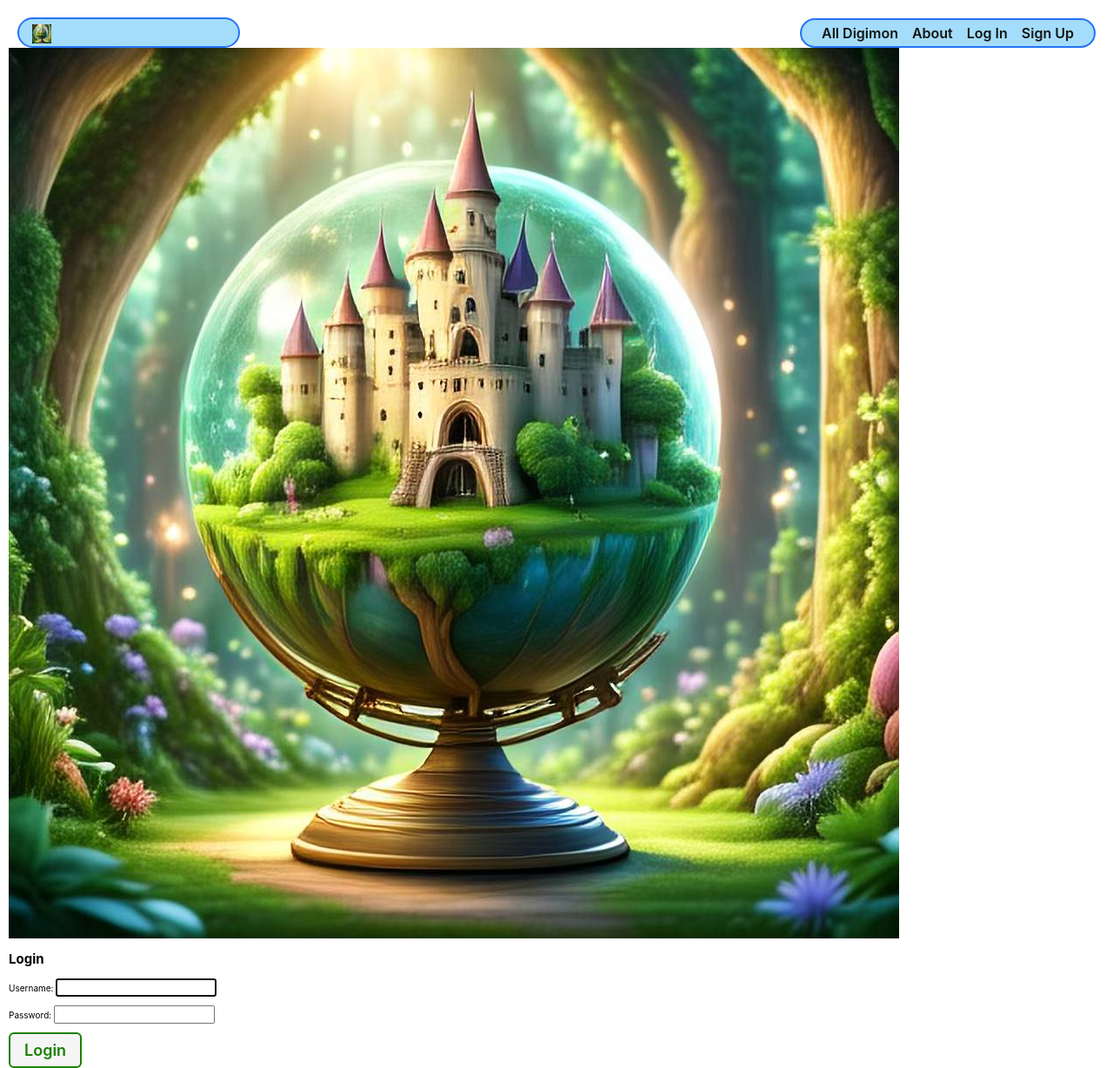
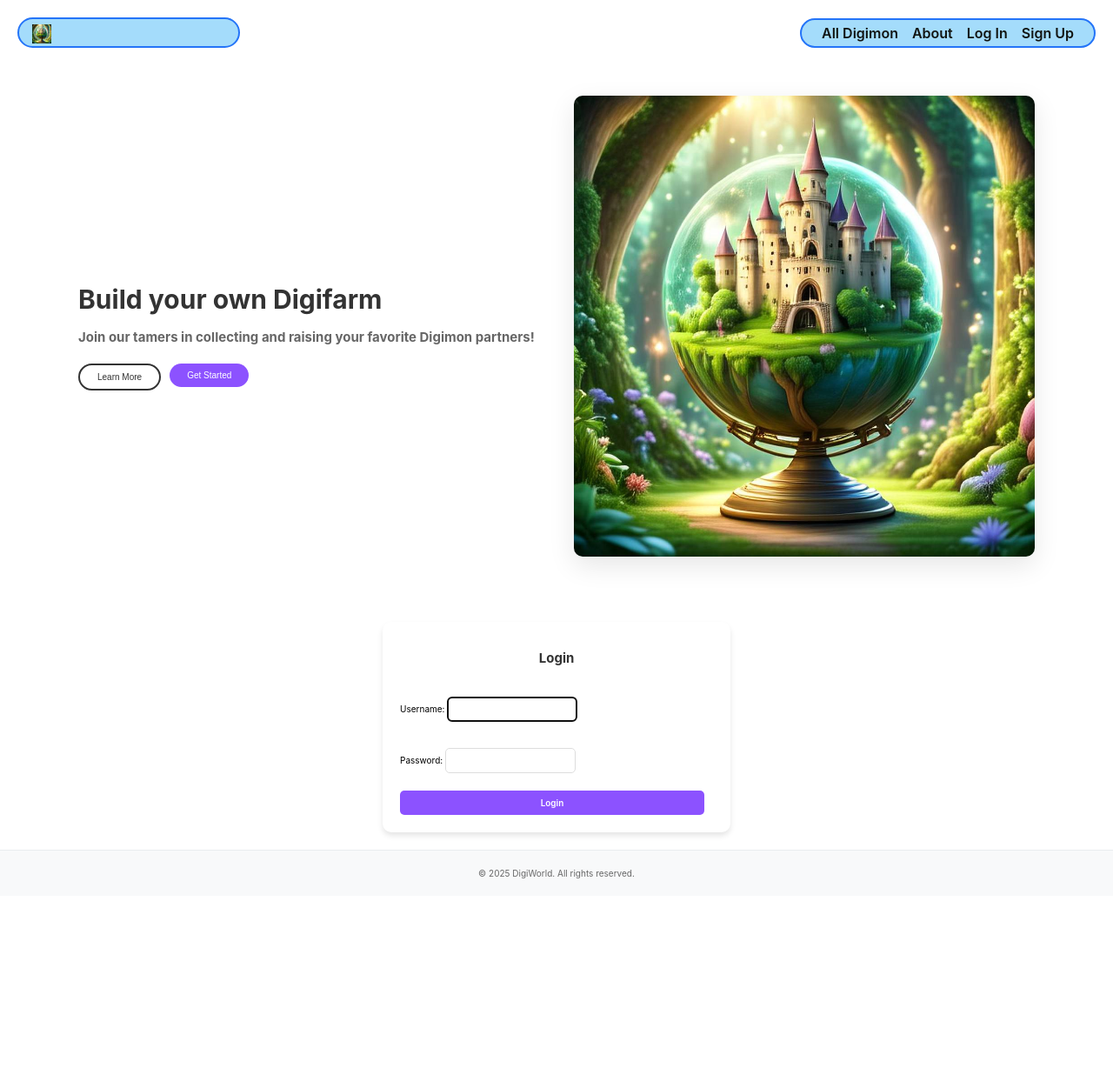
Before and after one commit to Tanisha-png/digiworld, a Django app: page / in a window 1280 px wide. Shown: the whole page at 87% size. After the commit the page ends 1010 px from the top, so only its background shows below. Run offline with Django 5.2, Linux system fonts and the light colour scheme.

Commit message:
add some home page styling and footer

```diff
--- a/main_app/static/css/base.css
+++ b/main_app/static/css/base.css
@@ -1,9 +1,8 @@
-/* static/css/base.css  */
-
 /* static/css/base.css  */
 
 html {
   box-sizing: border-box;
+  height: 100%;
 }
 
 /* The Universal Selector */
@@ -24,13 +23,12 @@ html {
 
 body {
   margin: 0;
+  min-height: 100%;
   display: flex;
   flex-direction: column;
-  align-items: center;
   font-family: -apple-system, BlinkMacSystemFont, 'Segoe UI', 'Roboto',
     'Oxygen', 'Ubuntu', 'Cantarell', 'Fira Sans', 'Droid Sans',
     'Helvetica Neue', sans-serif;
-  min-height: 100vh;
   --nav-bg: rgba(104, 197, 248, 0.7);
   --nav-bg-ff: rgba(104, 197, 248, 0.9);
   --borders: rgb(36, 116, 248) solid 2px;
@@ -51,6 +49,11 @@ body {
   --card-border-radius: 6px;
 }
 
+.wrapper {
+  flex: 1 0 auto;
+  width: 100%;
+}
+
 header {
   width: 100%;
   background: var(--nav-bg-ff); /* rgba(104, 197, 248, .9) */
@@ -68,6 +71,7 @@ ul {
 }
 
 main {
+  flex: 1;
   width: 100%;
   padding: 0 10px;
 }
@@ -164,6 +168,32 @@ nav li {
 
 .page-content {
   font-size: var(--font-reg);
+}
+
+.page-container {
+  width: 100%;
+  min-height: 100vh;
+  display: flex;
+  flex-direction: column;
+}
+
+footer {
+  flex-shrink: 0;
+  background-color: #f8f9fa;
+  border-top: 1px solid #e9ecef;
+  padding: 20px 0;
+  width: 100%;
+}
+
+.footer-content {
+  max-width: 1200px;
+  margin: 0 auto;
+  text-align: center;
+}
+
+footer p {
+  margin: 0;
+  color: #666;
 }
 
 @media only screen and (min-width: 768px) {
@@ -290,3 +320,8 @@ nav li {
 #logout-form button:hover {
   color: var(--link-hover-color);
 }
+
+html, body {
+  height: 100%;
+  margin: 0;
+}
--- /dev/null
+++ b/main_app/static/css/home.css
@@ -0,0 +1,120 @@
+.hero-section {
+  display: flex;
+  justify-content: space-between;
+  align-items: center;
+  padding: 4rem 8rem;
+  background-color: #ffffff;
+  min-height: 80vh;
+}
+
+.hero-content {
+  flex: 1;
+  padding-right: 4rem;
+}
+
+.hero-content h1 {
+  font-size: 3rem;
+  color: #333;
+  margin-bottom: 1rem;
+}
+
+.hero-content h3 {
+  font-size: 1.5rem;
+  color: #666;
+  margin-bottom: 2rem;
+  line-height: 1.4;
+}
+
+.button-container {
+  display: flex;
+  gap: 1rem;
+}
+
+.button-primary {
+  background-color: #8c52ff;
+  color: white;
+  padding: 0.8rem 2rem;
+  border: none;
+  border-radius: 25px;
+  font-size: 1rem;
+  cursor: pointer;
+  transition: background-color 0.3s;
+}
+
+.button-secondary {
+  background-color: transparent;
+  color: #333;
+  padding: 0.8rem 2rem;
+  border: 2px solid #333;
+  border-radius: 25px;
+  font-size: 1rem;
+  cursor: pointer;
+  transition: all 0.3s;
+}
+
+.button-primary:hover {
+  background-color: #7340d3;
+}
+
+.button-secondary:hover {
+  background-color: #333;
+  color: white;
+}
+
+.preview-container {
+  flex: 1;
+  display: flex;
+  justify-content: center;
+  align-items: center;
+}
+
+.preview-container img {
+  max-width: 100%;
+  height: auto;
+  border-radius: 10px;
+  box-shadow: 0 10px 30px rgba(0, 0, 0, 0.1);
+}
+
+.login-section {
+  max-width: 400px;
+  margin: 2rem auto;
+  padding: 2rem;
+  background: white;
+  border-radius: 10px;
+  box-shadow: 0 4px 6px rgba(0, 0, 0, 0.1);
+}
+
+.login-section h1 {
+  color: #333;
+  margin-bottom: 1.5rem;
+  text-align: center;
+}
+
+.login-section form {
+  display: flex;
+  flex-direction: column;
+  gap: 1rem;
+}
+
+.login-section input[type="text"],
+.login-section input[type="password"] {
+  padding: 0.8rem;
+  border: 1px solid #ddd;
+  border-radius: 5px;
+  font-size: 1rem;
+}
+
+.login-section .submit {
+  background-color: #8c52ff;
+  color: white;
+  padding: 0.8rem;
+  border: none;
+  border-radius: 5px;
+  font-size: 1rem;
+  cursor: pointer;
+  transition: background-color 0.3s;
+}
+
+.login-section .submit:hover {
+  background-color: #7340d3;
+}
--- a/main_app/templates/base.html
+++ b/main_app/templates/base.html
@@ -16,6 +16,7 @@
     {% block head %} {% endblock %}
   </head>
   <body>
+    <div class="wrapper">
       <header>
         <div class="header-logo-container">
           <a href="/">
@@ -28,7 +29,7 @@
             <li><a href="{% url 'digimon-index' %}">All Digimon</a></li>
             <li><a href="{% url 'digifarm' user.id %}">DigiFarm</a></li>
             <li><a href="{% url 'about' %}">About</a></li>
-          <li><a href="{% url 'toy-create' %}">Create a Toy</a></li>
+            <li><a href="{% url 'toy-create' %}">Create a Power Up</a></li>
             <li><a href="{% url 'show-all-users' %}">View Our Community</a></li>
             <li>
               <form id="logout-form" method="post" action="{% url 'logout' %}">
@@ -47,6 +48,13 @@
         </nav>
       </header>
       <main>{% block content %} {% endblock %}</main>
+    </div>
+    <footer>
+      <div class="footer-content">
+        <p>&copy; {% now "Y" %} DigiWorld. All rights reserved.</p>
+      </div>
+    </footer>
+
     <script>
       document.addEventListener('DOMContentLoaded', function() {
         var elems = document.querySelectorAll('select');
--- a/main_app/templates/home.html
+++ b/main_app/templates/home.html
@@ -1,18 +1,31 @@
-{% extends 'base.html' %} {% load static %} {% block head %}
+{% extends 'base.html' %}
+{% load static %}
+
+{% block head %}
 <link rel="stylesheet" href="{% static 'css/home.css' %}" />
-{% endblock %} {% block content %}
+{% endblock %}
 
-<section class="logo-container">
-  <div class="image-container">
+{% block content %}
+<section class="hero-section">
+  <div class="hero-content">
+    <h1>Build your own Digifarm</h1>
+    <h3>Join our tamers in collecting and raising your favorite Digimon partners!</h3>
+    <div class="button-container">
+      <a href="{% url 'about' %}"><button class="button-secondary">Learn More</button></a>
+      <a href="{% url 'digimon-index' %}"><button class="button-primary">Get Started</button></a>
+    </div>
+  </div>
+  <div class="preview-container">
     <img src="{% static 'images/logo.jpg' %}" alt="Picture Logo" />
   </div>
 </section>
-{% comment %} Login container {% endcomment %}
+
 {% if not user.is_authenticated %}
-<section>
+<section class="login-section">
   <form action="{% url 'home' %}" method="post" class="login">
     <h1>Login</h1>
-    {% csrf_token %} {{ form.as_p }}
+    {% csrf_token %}
+    {{ form.as_p }}
     <input type="hidden" name="next" value="{{ next }}" />
     <button type="submit" class="btn submit">Login</button>
   </form>
--- a/main_app/templates/main_app/toy_confirm_delete.html
+++ b/main_app/templates/main_app/toy_confirm_delete.html
@@ -3,8 +3,7 @@
 {% block content %}
 
 <div class="page-header">
-  <h1>Delete Toy?</h1>
-  <img src="{% static 'images/nerd-cat.svg' %}" alt="A cat using a computer" />
+  <h1>Delete Power Up?</h1>
 </div>
 <h2>Are you sure you want to delete {{ object.name }}?</h2>
 
--- a/main_app/templates/main_app/toy_detail.html
+++ b/main_app/templates/main_app/toy_detail.html
@@ -9,7 +9,7 @@
   <div class="card-bg" style="background-color: {{ toy.color }}"></div>
   <div class="card-content">
     <h2>{{ toy.name }}</h2>
-    <p>A {{ toy.color }} toy</p>
+    <p>A {{ toy.color }} power up</p>
   </div>
 </div>
 <a href="{% url 'toy-update' toy.id %}" class="btn warn">Edit</a>
--- a/main_app/templates/main_app/toy_form.html
+++ b/main_app/templates/main_app/toy_form.html
@@ -5,9 +5,8 @@
   {% if object %}
   <h1>Edit {{object.name}}</h1>
   {% else %}
-  <h1>Add a Toy</h1>
+  <h1>Add a Power Up</h1>
   {% endif %}
-  <img src="{% static 'images/nerd-cat.svg' %}" alt="A cat using a computer" />
 </div>
 <form action="" method="post" class="form-container" autocomplete="off">
   {% csrf_token %}
--- a/main_app/templates/signup.html
+++ b/main_app/templates/signup.html
@@ -3,7 +3,6 @@
 {% endblock %} {% block content %}
 <div class="page-header">
   <h1>Sign Up</h1>
-  <img src="{% static 'images/nerd-cat.svg' %}" alt="A cat using a computer" />
 </div>
 {% if error_message %}
 <p class="red-text">{{ error_message | safe }}</p>
--- a/main_app/urls.py
+++ b/main_app/urls.py
@@ -15,12 +15,12 @@ urlpatterns = [
   path('user/<int:user_id>/digifarm/<int:digimon_id>/remove-digimon/', views.remove_digimon, name='remove-digimon'),
   path('users/', views.show_all_users, name='show-all-users'),
   # Toys
-  path('toys/', views.ToyList.as_view(), name='toy-index'),
-  path('toys/create/', views.ToyCreate.as_view(), name='toy-create'),
-  path('toys/<int:pk>/', views.ToyDetail.as_view(), name='toy-detail'),
-  path('toys/<int:pk>/update/', views.ToyUpdate.as_view(), name = 'toy-update'),
-  path('toys/<int:pk>/delete/', views.ToyDelete.as_view(), name = 'toy-delete'),
-  path('digimon/<int:digimon_id>/toys/<int:toy_id>/associate-toy/', views.associate_toy, name='associate-toy'),
+  path('powerups/', views.ToyList.as_view(), name='toy-index'),
+  path('powerups/create/', views.ToyCreate.as_view(), name='toy-create'),
+  path('powerups/<int:pk>/', views.ToyDetail.as_view(), name='toy-detail'),
+  path('powerups/<int:pk>/update/', views.ToyUpdate.as_view(), name = 'toy-update'),
+  path('powerups/<int:pk>/delete/', views.ToyDelete.as_view(), name = 'toy-delete'),
+  path('digimon/<int:digimon_id>/powerups/<int:toy_id>/associate-toy/', views.associate_toy, name='associate-toy'),
   path('digimon/<int:digimon_id>/remove-toy/<int:toy_id>/', views.remove_toy, name='remove-toy'),
   # Sign up
   path('accounts/signup/', views.signup, name='signup'),
--- a/main_app/views.py
+++ b/main_app/views.py
@@ -121,7 +121,7 @@ class ToyUpdate(LoginRequiredMixin, UpdateView):
 
 class ToyDelete(LoginRequiredMixin, DeleteView):
     model = Toy
-    success_url = '/toys/'
+    success_url = '/powerups/'
 
 @login_required
 def associate_toy(request, digimon_id, toy_id):
```
Also changed, not shown: main_app/templates/cats/detail.html (deleted, +0 -123 lines), main_app/templates/cats/index.html (deleted, +0 -37 lines), main_app/templates/digimon/digifarm.html (+7 -5 lines), main_app/templates/main_app/cat_confirm_delete.html (deleted, +0 -16 lines), main_app/templates/main_app/cat_form.html (deleted, +0 -23 lines), main_app/templates/main_app/toy_list.html (+2 -6 lines), main_app/templates/footer.html (added). Lines whose indentation alone changed are shown as unchanged.
